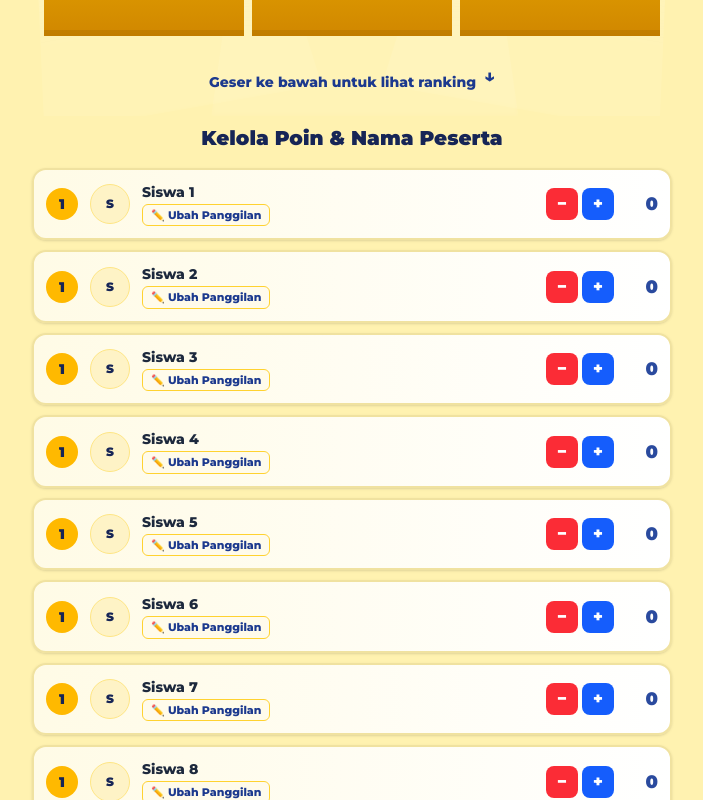
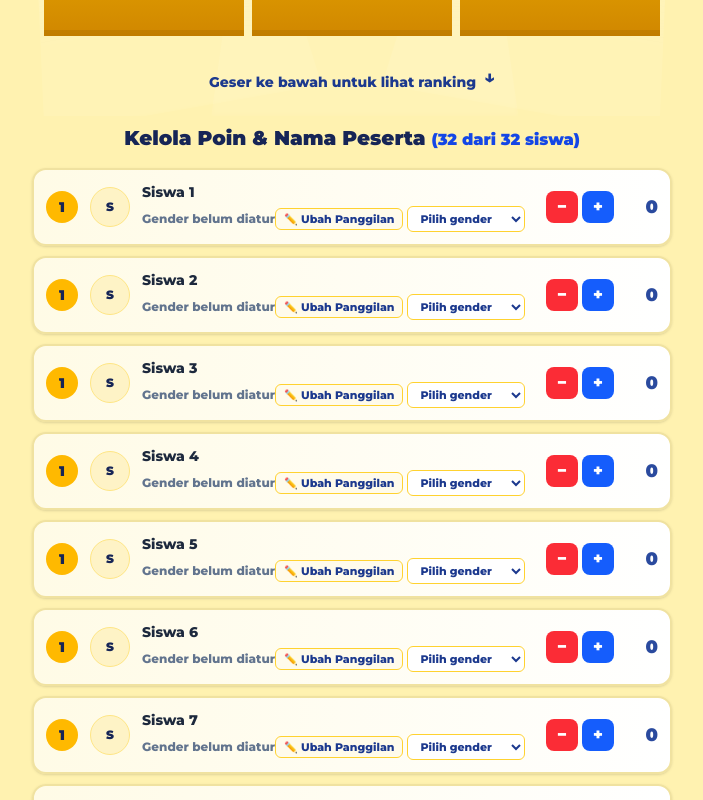
Before and after one commit to freyazahra/ranking-kelas-hyundai, a Next.js app: page /admin in a window 1280 px wide. Shown: the part 740-1540 px from the top of the page, without its empty margins (288-991 px from the left). Built offline with nearby package versions, Linux system fonts and the light colour scheme; no server answers; the database is empty; sample sign-in values are in the browser's storage.

Commit message:
31 anak ya

```diff
--- a/app/admin/page.tsx
+++ b/app/admin/page.tsx
@@ -5,7 +5,7 @@ import { useRouter } from 'next/navigation';
 import { doc, onSnapshot, setDoc } from 'firebase/firestore';
 import { db } from '@/lib/firebase';
 import { CLASS_DOCUMENT, createDefaultStudents, loadStudentsBackup, normalizeStudents, rankStudents, saveStudentsBackup, type Student } from '@/lib/classroom';
-import { Podium, Spotlights } from '@/components/classroom-ui';
+import { GenderBadge, Podium, Spotlights } from '@/components/classroom-ui';
 
 export default function AdminPage() {
   const [students, setStudents] = useState<Student[]>(createDefaultStudents);
@@ -106,6 +106,13 @@ export default function AdminPage() {
 
   const ranked = rankStudents(students);
   const changePoints = (index: number, delta: number) => saveStudents(students.map((student, studentIndex) => studentIndex === index ? { ...student, p: Math.max(0, student.p + delta) } : student));
+  const changeGender = (index: number, gender: Student['gender']) => saveStudents(students.map((student, studentIndex) => {
+    if (studentIndex !== index) return student;
+    const updated = { ...student };
+    if (gender) updated.gender = gender;
+    else delete updated.gender;
+    return updated;
+  }));
   const changeName = (index: number) => {
     const name = window.prompt('Masukkan nama baru untuk siswa ini:', students[index].n)?.trim();
     if (name) void saveStudents(students.map((student, studentIndex) => studentIndex === index ? { ...student, n: name } : student));
@@ -173,7 +180,7 @@ export default function AdminPage() {
         </div>
 
         <section id="ranking-list" className="mx-auto mt-2 max-w-2xl scroll-mt-20">
-          <h2 className="mb-4 text-center text-xl font-black text-blue-950">Kelola Poin & Nama Peserta</h2>
+          <h2 className="mb-4 text-center text-xl font-black text-blue-950">Kelola Poin & Nama Peserta <span className="text-base text-blue-700">({students.length} dari 32 siswa)</span></h2>
           {saveStatus !== 'idle' && (
             <p role="status" className="mb-3 text-center text-sm font-bold text-blue-900">
               {saveStatus === 'saving' ? 'Menyimpan perubahan ke Firebase...' : 'Perubahan berhasil tersimpan.'}
@@ -187,7 +194,19 @@ export default function AdminPage() {
                   <div className="flex h-10 w-10 shrink-0 items-center justify-center rounded-full bg-amber-100 text-xs font-black text-blue-950 border border-amber-200">{student.n.charAt(0).toUpperCase()}</div>
                   <div className="min-w-0 text-left">
                     <span className="block truncate text-sm font-bold text-slate-800">{student.n}</span>
+                    <GenderBadge gender={student.gender} />
                     <button disabled={saveStatus === 'saving'} onClick={() => changeName(student.originalIndex)} className="mt-0.5 rounded-md border border-amber-300 bg-amber-50 px-2 py-0.5 text-[11px] font-bold text-blue-900 transition hover:bg-amber-100 disabled:cursor-wait disabled:opacity-50">✏️ Ubah Panggilan</button>
+                    <select
+                      aria-label={`Gender ${student.n}`}
+                      value={student.gender ?? ''}
+                      disabled={saveStatus === 'saving'}
+                      onChange={(event) => changeGender(student.originalIndex, event.target.value === 'male' || event.target.value === 'female' ? event.target.value : undefined)}
+                      className="ml-1 mt-1 rounded-md border border-amber-300 bg-white px-2 py-1 text-[11px] font-bold text-blue-900 disabled:opacity-50"
+                    >
+                      <option value="">Pilih gender</option>
+                      <option value="male">♂ Laki-laki</option>
+                      <option value="female">♀ Perempuan</option>
+                    </select>
                   </div>
                 </div>
                 <div className="flex shrink-0 items-center gap-2 sm:gap-3">
--- a/app/student/page.tsx
+++ b/app/student/page.tsx
@@ -5,7 +5,7 @@ import { useRouter } from 'next/navigation';
 import { doc, onSnapshot, setDoc } from 'firebase/firestore';
 import { db } from '@/lib/firebase';
 import { CLASS_DOCUMENT, createDefaultStudents, loadStudentsBackup, normalizeStudents, rankStudents, saveStudentsBackup, type Student } from '@/lib/classroom';
-import { Podium, Spotlights } from '@/components/classroom-ui';
+import { GenderBadge, Podium, Spotlights } from '@/components/classroom-ui';
 
 export default function StudentPage() {
   const [students, setStudents] = useState<Student[]>(createDefaultStudents);
@@ -145,14 +145,17 @@ export default function StudentPage() {
         </div>
 
         <section id="ranking-list" className="mx-auto mt-2 max-w-2xl scroll-mt-20">
-          <h2 className="mb-4 text-center text-xl font-black text-blue-950">Semua Peserta & Poin</h2>
+          <h2 className="mb-4 text-center text-xl font-black text-blue-950">Semua Peserta & Poin <span className="text-base text-blue-700">({students.length} dari 32 siswa)</span></h2>
           <div className="space-y-2.5">
             {ranked.map((student) => (
               <div key={student.originalIndex} className="flex items-center justify-between gap-3 rounded-[14px] border-2 border-[#f0e2a0] bg-gradient-to-r from-[#fffbe6] to-white p-2.5 shadow-sm transition-shadow hover:shadow-md sm:p-3">
                 <div className="flex min-w-0 items-center gap-3">
                   <div className="flex h-8 w-8 shrink-0 items-center justify-center rounded-full bg-amber-400 text-sm font-black text-blue-950">{student.rank}</div>
                   <div className="flex h-10 w-10 shrink-0 items-center justify-center rounded-full bg-amber-100 text-xs font-black text-blue-950 border border-amber-200">{student.n.charAt(0).toUpperCase()}</div>
-                  <span className="truncate font-bold text-slate-800">{student.n}</span>
+                  <div className="min-w-0">
+                    <span className="block truncate font-bold text-slate-800">{student.n}</span>
+                    <GenderBadge gender={student.gender} />
+                  </div>
                 </div>
                 <span className="shrink-0 text-lg font-black text-[#2a4a9e]">{student.p} poin</span>
               </div>
--- a/components/classroom-ui.tsx
+++ b/components/classroom-ui.tsx
@@ -1,6 +1,18 @@
 'use client';
 
-import type { RankedStudent } from '@/lib/classroom';
+import type { RankedStudent, Student } from '@/lib/classroom';
+
+export function GenderBadge({ gender }: { gender: Student['gender'] }) {
+  if (!gender) return <span className="text-xs font-semibold text-slate-500">Gender belum diatur</span>;
+
+  const isFemale = gender === 'female';
+  return (
+    <span className={`inline-flex items-center gap-1 text-xs font-extrabold ${isFemale ? 'text-pink-700' : 'text-blue-700'}`}>
+      <span aria-hidden="true">{isFemale ? '♀' : '♂'}</span>
+      {isFemale ? 'Perempuan' : 'Laki-laki'}
+    </span>
+  );
+}
 
 export function Minion() {
   return (
@@ -53,6 +65,7 @@ export function Podium({ students }: { students: RankedStudent[] }) {
             <Minion />
             <div className="my-0.5 flex h-8 w-8 items-center justify-center rounded-full bg-amber-300 text-xs font-black text-blue-900 shadow">{student.n.charAt(0).toUpperCase()}</div>
             <div className="mt-0.5 w-full break-words text-center text-[clamp(12px,3vw,15px)] font-black" title={student.n}>{student.n}</div>
+            {student.gender && <GenderBadge gender={student.gender} />}
             <div className="my-0.5 rounded-full bg-amber-300 px-2.5 py-0.5 text-[11px] font-extrabold text-blue-900">{student.p} poin</div>
             <div className="podium-block flex w-full justify-center rounded-t-xl bg-gradient-to-b from-amber-300 to-yellow-600 pt-1 text-4xl font-black text-blue-900 shadow-[inset_0_-6px_0_rgba(0,0,0,0.08)] transition-[height] duration-500 ease-out" style={{ height: `min(${height}px, 28svh)` }}>{student.rank}</div>
           </div>
--- a/lib/classroom.ts
+++ b/lib/classroom.ts
@@ -1,6 +1,7 @@
 export type Student = {
   n: string;
   p: number;
+  gender?: 'male' | 'female';
   photo?: string;
 };
 
@@ -55,6 +56,7 @@ export function normalizeStudents(value: unknown): Student[] {
     return {
       n: typeof record.n === 'string' && record.n.trim() ? record.n : `Siswa ${index + 1}`,
       p: typeof record.p === 'number' && Number.isFinite(record.p) ? Math.max(0, record.p) : 0,
+      ...(record.gender === 'male' || record.gender === 'female' ? { gender: record.gender } : {}),
       ...(typeof record.photo === 'string' ? { photo: record.photo } : {}),
     };
   });
```
